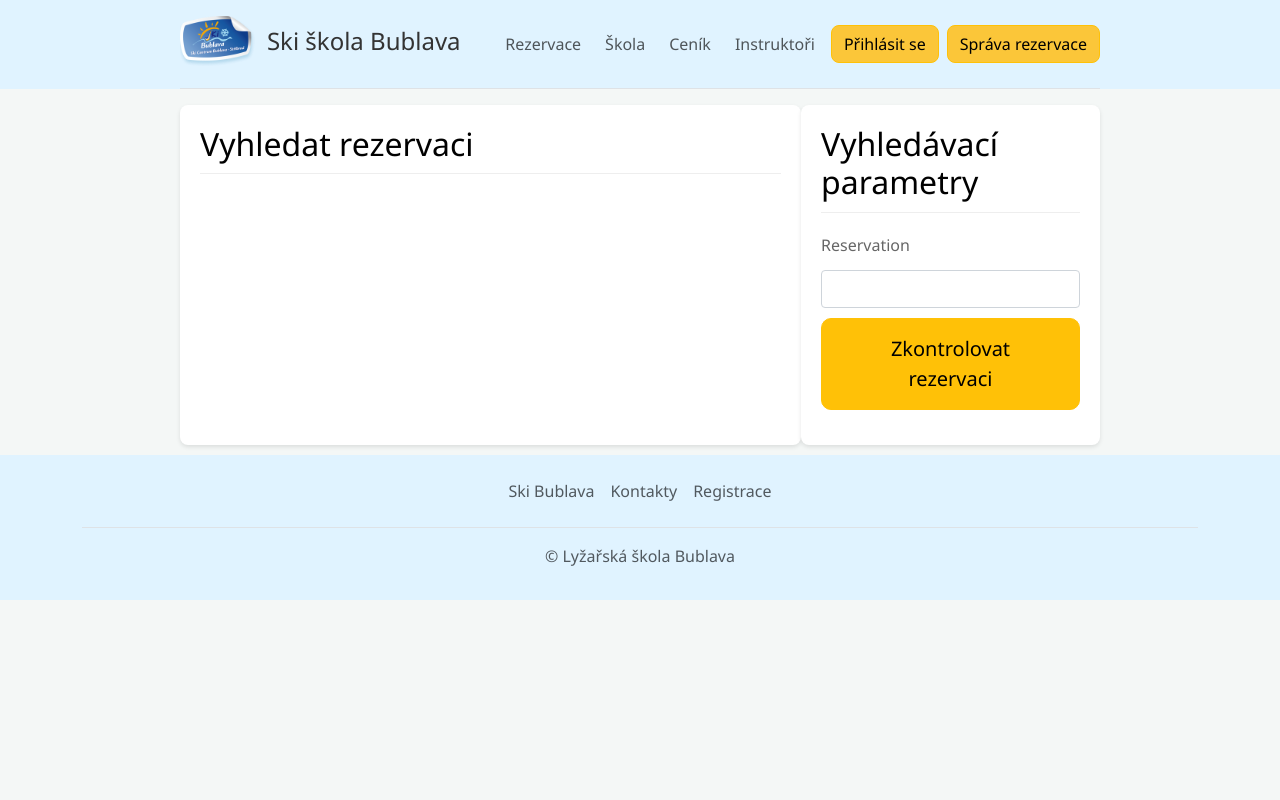
After one commit to petrstipek/Rezervacni_webova_aplikace, a Python web app: template flaskr/templates/blog/user/user_reservation_check.html in a window 1280 px wide. The commit adds this page. Run offline with Jinja, Linux system fonts and the light colour scheme; the template is opened without the code that fills it, so the values that code supplies are empty, except form fields; tables that the repository leaves empty hold one stand-in row (values such as "Sample post"); form fields are guessed from the names that the template uses; some libraries are stand-ins or nearby versions.

Commit message:
school information and reservations search

```diff
--- a/flaskr/reservations/reservations.py
+++ b/flaskr/reservations/reservations.py
@@ -12,7 +12,7 @@ reservations_bp = Blueprint('reservations', __name__, template_folder='templates
 @reservations_bp.route('/reservation-check')
 def reservation_check():
     form = ReservationInformationForm()
-    return render_template("blog/user/reservation_check.html", form=form)
+    return render_template("blog/user/user_reservation_check.html", form=form)
 
 @reservations_bp.route("/", methods=["GET", "POST"])
 def main_page():
--- a/flaskr/static/css/style_user_reservation_check.css
+++ b/flaskr/static/css/style_user_reservation_check.css
@@ -189,3 +189,54 @@
         width: 90%;
     }
 }
+
+body {
+    min-height: 100vh !important;
+    display: flex !important;
+    flex-direction: column !important;
+}
+
+body {
+    display: flex;
+    flex-direction: column;
+    min-height: 100vh;
+    margin: 0;
+}
+
+.global-margin {
+    flex: 1;
+}
+
+.container-user-check {
+    min-height: max-content !important;
+}
+
+html,
+body {
+    height: 100%;
+    margin: 0;
+    padding: 0;
+}
+
+.flex-container {
+    flex: 1;
+    /* Grow to fill available space */
+    display: flex;
+    /* Assuming you want its children to use Flexbox layout */
+    flex-direction: row;
+    /* Adjust if your layout is different */
+}
+
+.form-section.left-section {
+    flex-grow: 1;
+    /* Grow to take available space, if flex-direction of parent is row */
+    display: flex;
+    flex-direction: column;
+    /* If you want its children to stack vertically */
+}
+
+.container-reservation {
+    flex-grow: 1;
+    /* Grow to take available vertical space */
+    /* Ensure there's no max-height limiting its growth unless intended */
+}
--- a/flaskr/templates/base_user.html
+++ b/flaskr/templates/base_user.html
@@ -35,7 +35,6 @@
                                 {% if current_user.is_authenticated %}
                                     {% if current_user.get_role() == "admin"%}
                                         <ul class="navbar-nav mr-auto mb-2 mb-lg-0">
-
                                             <li class="nav-item">
                                                 <a href="{{ url_for('administration.admin_page') }}" class="nav-link px-2 me-2 {{ 'active' if active_page == 'admin_page' else '' }}">Hlavní stránka</a>
                                             </li>
@@ -137,11 +136,6 @@
                 {% endif %}
             {% endwith %}
 
-            <div class="jumbotron">
-                <div class="container">
-                </div>
-            </div>
-
             {% block body %} {% endblock %}
 
             <section class="footer-section">
--- /dev/null
+++ b/flaskr/templates/blog/user/user_reservation_check.html
@@ -0,0 +1,47 @@
+{% extends "base_user.html" %}
+
+{% block head %}
+    <title> Změna rezervace </title>
+    <link href="{{ url_for('static', filename='css/reservation_change.css') }}" rel="stylesheet">
+    <link href="{{ url_for('static', filename='css/style_user_reservation_check.css') }}" rel="stylesheet">
+
+    <meta name="csrf-token" content="{{ csrf_token() }}">
+
+
+{% endblock %}
+
+{% block body %}
+<div class="global-margin">
+    <div id="flash-messages"></div>
+    <div class="flex-container">
+        <div class="form-section left-section">
+            <div class="container-reservation container-user-check mt-3">
+                <h2>Vyhledat rezervaci</h2>
+                <div id="reservationDetails" class="reservation-details col-md-8"></div>
+            </div>
+        </div>
+        <div class="form-section right-section">
+            <div class="container-reservation container-reservations-search mt-3">
+                <h2>Vyhledávací parametry</h2>
+                <form id="reservationForm" method="post">
+                    {{ form.hidden_tag() }}
+                    <div class="form-section">
+                        <div class="form-group">
+                            <label for="reservation_id">{{ form.reservation_id.label(class="form-label") }}</label>
+                            {{ form.reservation_id(id="reservation_id", class="form-control") }}
+                            <button class="btn btn-warning" type="submit">Zkontrolovat rezervaci</button>
+                        </div>
+                    </div>
+                </form>
+            </div>
+        </div>
+    </div>
+</div>
+<script src="{{ url_for('static', filename='js/reservation_change.js') }}"></script>
+<script src="https://ajax.googleapis.com/ajax/libs/jqueryui/1.12.1/jquery-ui.min.js"></script>
+<script type="text/javascript">
+    var changeReservationUrl = "{{ url_for('administration.reservation_change') }}";
+</script>
+<script src="{{ url_for('static', filename='js/reservation_check.js') }}"></script>
+
+{% endblock %}
```
Also changed, not shown: flaskr/static/css/school_information.css (added, +16 -0 lines), flaskr/templates/blog/user/school.html (+21 -2 lines). Lines whose indentation alone changed are shown as unchanged.
